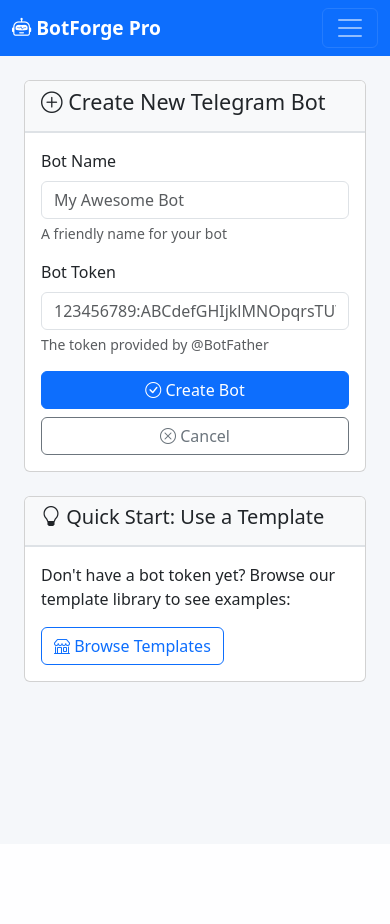
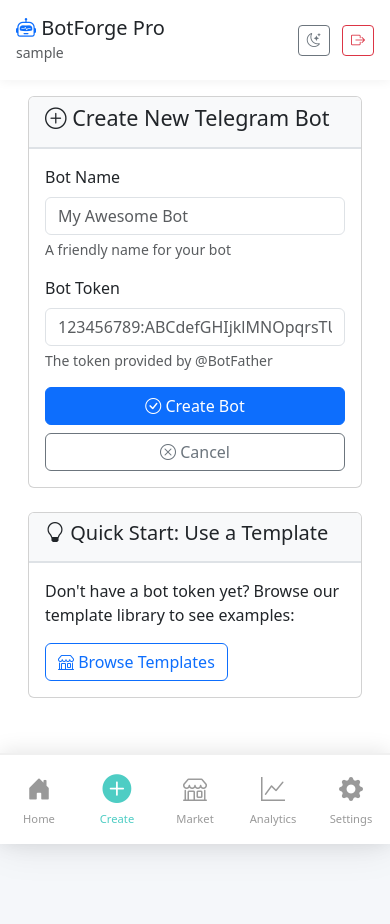
Before and after one commit to julisunkan/bot, a Flask app: page /create-bot in a window 390 px wide. Before the commit the page ends 682 px from the top, so only its background shows below. Run offline with Flask 3, Linux system fonts and the light colour scheme; the visitor is signed in with stand-in values (Sample User, id 1); parts of the project's set-up code (start-up, migrations or seed data) failed here and were passed over.

Commit message:
Adapt web application layout and color scheme to match mobile app design
Refactors `base.html` and `dashboard.html` to implement a mobile-first design with a footer menu structure and introduces colorful card elements using custom CSS classes (e.g., `card-red`, `card-blue`, `card-green`, `card-yellow`) and updates button styles for a consistent colorful theme.

Replit-Commit-Author: Agent
Replit-Commit-Session-Id: 95b9fb6f-d6a2-4bde-8e6f-4e41fc1a0058
Replit-Commit-Checkpoint-Type: intermediate_checkpoint
Replit-Commit-Event-Id: 97a89240-4ff0-4db5-a5af-a0f59a486b41
Replit-Commit-Screenshot-Url: https://storage.googleapis.com/screenshot-production-us-central1/00913e8e-69a8-43eb-870d-f567049da01c/95b9fb6f-d6a2-4bde-8e6f-4e41fc1a0058/IMR8moH

```diff
--- a/templates/base.html
+++ b/templates/base.html
@@ -10,60 +10,25 @@
     {% block extra_css %}{% endblock %}
 </head>
 <body>
+    <div class="app-container">
         {% if session.user_id %}
-    <nav class="navbar navbar-expand-lg navbar-dark bg-primary">
-        <div class="container-fluid">
-            <a class="navbar-brand" href="{{ url_for('dashboard') }}">
-                <i class="bi bi-robot"></i> BotForge Pro
-            </a>
-            <button class="navbar-toggler" type="button" data-bs-toggle="collapse" data-bs-target="#navbarNav">
-                <span class="navbar-toggler-icon"></span>
-            </button>
-            <div class="collapse navbar-collapse" id="navbarNav">
-                <ul class="navbar-nav me-auto">
-                    <li class="nav-item">
-                        <a class="nav-link" href="{{ url_for('dashboard') }}">
-                            <i class="bi bi-speedometer2"></i> Dashboard
-                        </a>
-                    </li>
-                    <li class="nav-item">
-                        <a class="nav-link" href="{{ url_for('create_bot') }}">
-                            <i class="bi bi-plus-circle"></i> Create Bot
-                        </a>
-                    </li>
-                    <li class="nav-item">
-                        <a class="nav-link" href="{{ url_for('marketplace') }}">
-                            <i class="bi bi-shop"></i> Marketplace
-                        </a>
-                    </li>
-                    <li class="nav-item">
-                        <a class="nav-link" href="{{ url_for('analytics') }}">
-                            <i class="bi bi-graph-up"></i> Analytics
-                        </a>
-                    </li>
-                    <li class="nav-item">
-                        <a class="nav-link" href="{{ url_for('settings') }}">
-                            <i class="bi bi-gear"></i> Settings
-                        </a>
-                    </li>
-                </ul>
-                <div class="d-flex align-items-center">
-                    <button class="btn btn-sm btn-outline-light me-3" id="themeToggle">
+        <div class="navbar-top p-3 d-flex justify-content-between align-items-center">
+            <div>
+                <h5 class="mb-0"><i class="bi bi-robot text-primary"></i> BotForge Pro</h5>
+                <small class="text-muted">{{ session.username }}</small>
+            </div>
+            <div>
+                <button class="btn btn-sm btn-outline-secondary me-2" id="themeToggle">
                     <i class="bi bi-moon-stars"></i>
                 </button>
-                    <span class="text-white me-3">
-                        <i class="bi bi-person-circle"></i> {{ session.username }}
-                    </span>
-                    <a href="{{ url_for('logout') }}" class="btn btn-sm btn-outline-light">
-                        <i class="bi bi-box-arrow-right"></i> Logout
+                <a href="{{ url_for('logout') }}" class="btn btn-sm btn-outline-danger">
+                    <i class="bi bi-box-arrow-right"></i>
                 </a>
             </div>
         </div>
-        </div>
-    </nav>
         {% endif %}
 
-    <main class="{% if session.user_id %}container-fluid py-4{% endif %}">
+        <main class="{% if session.user_id %}p-3{% endif %}">
             {% with messages = get_flashed_messages(with_categories=true) %}
                 {% if messages %}
                     {% for category, message in messages %}
@@ -78,6 +43,32 @@
             {% block content %}{% endblock %}
         </main>
 
+        {% if session.user_id %}
+        <nav class="bottom-nav">
+            <a href="{{ url_for('dashboard') }}" class="bottom-nav-item nav-red {% if request.endpoint == 'dashboard' %}active{% endif %}">
+                <i class="bi bi-house-door-fill"></i>
+                <span>Home</span>
+            </a>
+            <a href="{{ url_for('create_bot') }}" class="bottom-nav-item nav-blue {% if request.endpoint == 'create_bot' %}active{% endif %}">
+                <i class="bi bi-plus-circle-fill"></i>
+                <span>Create</span>
+            </a>
+            <a href="{{ url_for('marketplace') }}" class="bottom-nav-item nav-yellow {% if request.endpoint == 'marketplace' %}active{% endif %}">
+                <i class="bi bi-shop"></i>
+                <span>Market</span>
+            </a>
+            <a href="{{ url_for('analytics') }}" class="bottom-nav-item nav-green {% if request.endpoint == 'analytics' %}active{% endif %}">
+                <i class="bi bi-graph-up"></i>
+                <span>Analytics</span>
+            </a>
+            <a href="{{ url_for('settings') }}" class="bottom-nav-item nav-red {% if request.endpoint == 'settings' %}active{% endif %}">
+                <i class="bi bi-gear-fill"></i>
+                <span>Settings</span>
+            </a>
+        </nav>
+        {% endif %}
+    </div>
+
     <script src="https://cdn.jsdelivr.net/npm/bootstrap@5.3.0/dist/js/bootstrap.bundle.min.js"></script>
     <script src="{{ url_for('static', filename='js/main.js') }}"></script>
     {% block extra_js %}{% endblock %}
```
Also changed, not shown: templates/dashboard.html (+25 -25 lines), templates/index.html (+4 -4 lines). Lines whose indentation alone changed are shown as unchanged.
